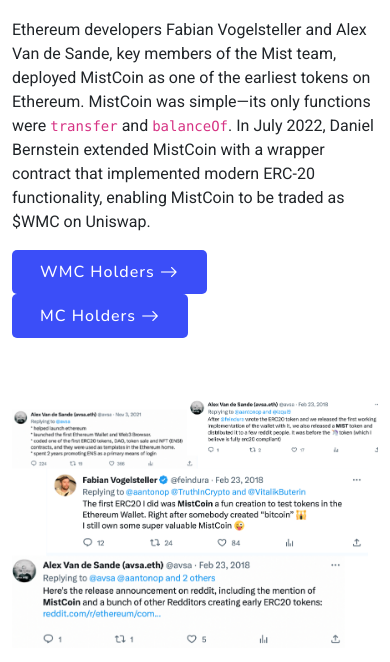
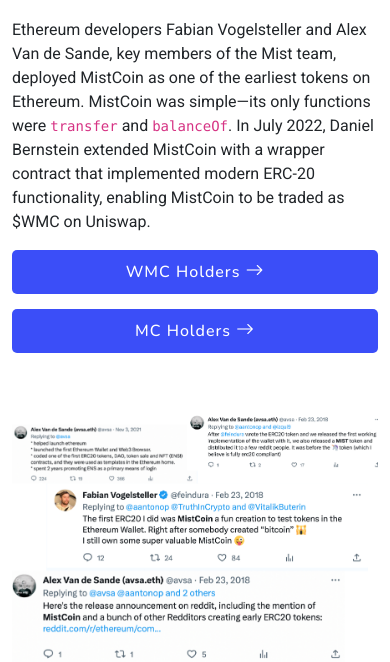
Before and after one commit to cartoonitunes/mistcoin-website, a Flask app: page / in a window 390 px wide. Shown: the part 1893-2555 px from the top of the page. Run offline with Flask 3, Linux system fonts and the light colour scheme; some libraries are stand-ins or nearby versions.

Commit message:
fix mobile issue and update faq

```diff
--- a/static/assets/css/main.css
+++ b/static/assets/css/main.css
@@ -86,6 +86,34 @@ h6 {
   color: var(--heading-color);
   font-family: var(--heading-font);
 }
+
+/* Ensure all buttons stack on top of each other by default */
+.button-group a {
+  display: block !important; /* Force display to block, stacking vertically */
+  width: 100% !important; /* Full width for each button */
+  text-align: center;
+  margin-bottom: 15px !important; /* Ensure space between buttons */
+  padding: 10px 20px;
+  box-sizing: border-box; /* Ensure padding doesn't break width */
+}
+
+.button-group a:last-child {
+  margin-bottom: 0 !important; /* No margin on the last button */
+}
+
+/* When screen width is greater than 768px (desktop), show buttons side by side */
+@media (min-width: 768px) {
+  .button-group {
+    display: flex !important; /* Flexbox to align buttons horizontally */
+    gap: 20px; /* Space between buttons */
+  }
+
+  .button-group a {
+    width: auto !important; /* Make buttons fit content */
+    margin-bottom: 0 !important; /* Remove margin between buttons */
+  }
+}
+
 
 /* PHP Email Form Messages
 ------------------------------*/
--- a/templates/index.html
+++ b/templates/index.html
@@ -186,13 +186,14 @@
               Ethereum developers Fabian Vogelsteller and Alex Van de Sande, key members of the Mist team, deployed MistCoin as one of the earliest tokens on Ethereum. MistCoin was simple—its only functions were <code>transfer</code> and <code>balanceOf</code>. In July 2022, Daniel Bernstein extended MistCoin with a wrapper contract that implemented modern ERC-20 functionality, enabling MistCoin to be traded as $WMC on Uniswap.
               <!-- Liquidity for $WMC was locked for 3 years via a <a href="https://etherscan.io/address/0x67f85a924e4c72e05010a03502f0350cf10557c7">custom contract</a> -->
             </p>
+            <div class="button-group">
               <a href="https://etherscan.io/token/0x7fd4d7737597e7b4ee22acbf8d94362343ae0a79#balances" class="read-more">
                 <span>WMC Holders</span><i class="bi bi-arrow-right"></i>
               </a>
-            &nbsp;&nbsp;&nbsp;
               <a href="https://etherscan.io/token/0xf4eced2f682ce333f96f2d8966c613ded8fc95dd#balances" class="read-more">
                 <span>MC Holders</span><i class="bi bi-arrow-right"></i>
               </a>
+            </div>
           </div>
 
         </div>
@@ -536,10 +537,10 @@
 
               <div class="faq-item" data-aos="fade-up" data-aos-delay="500">
                 <i class="faq-icon bi bi-question-circle"></i>
-                <h3>Is MistCoin still in circulation today?</h3>
+                <h3>Why was MistCoin wrapped?</h3>
                 <div class="faq-content">
                   <p>
-                    MistCoin itself was a prototype and does not play an active role in today’s token economy. However, its influence on token standards, particularly the ERC-20 standard, remains crucial to how tokens are issued and managed today.
+                    MistCoin's original contract, deployed on November 3rd, 2015, only contains two simple functions. The ERC-20 standard calls for two functions that are needed for the token to be made tradable on decentralized exchanges: `approve` and `transferFrom`. The wrapper allows MistCoin holders to wrap (and unwrap) their coins into a contract that is tradable. Holders of MistCoin and Wrapped MistCoin tokens can interact with the wrapper contract to easily wrap and unwrap their tokens.
                   </p>
                 </div>
                 <i class="faq-toggle bi bi-chevron-right"></i>
```
Lines whose indentation alone changed are shown as unchanged.
